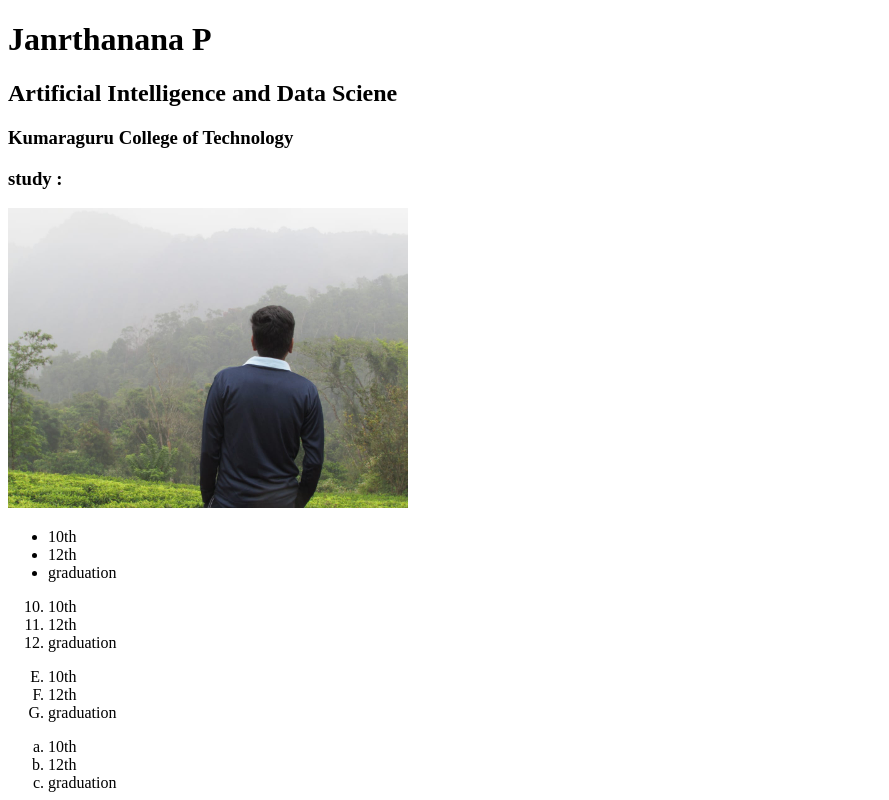
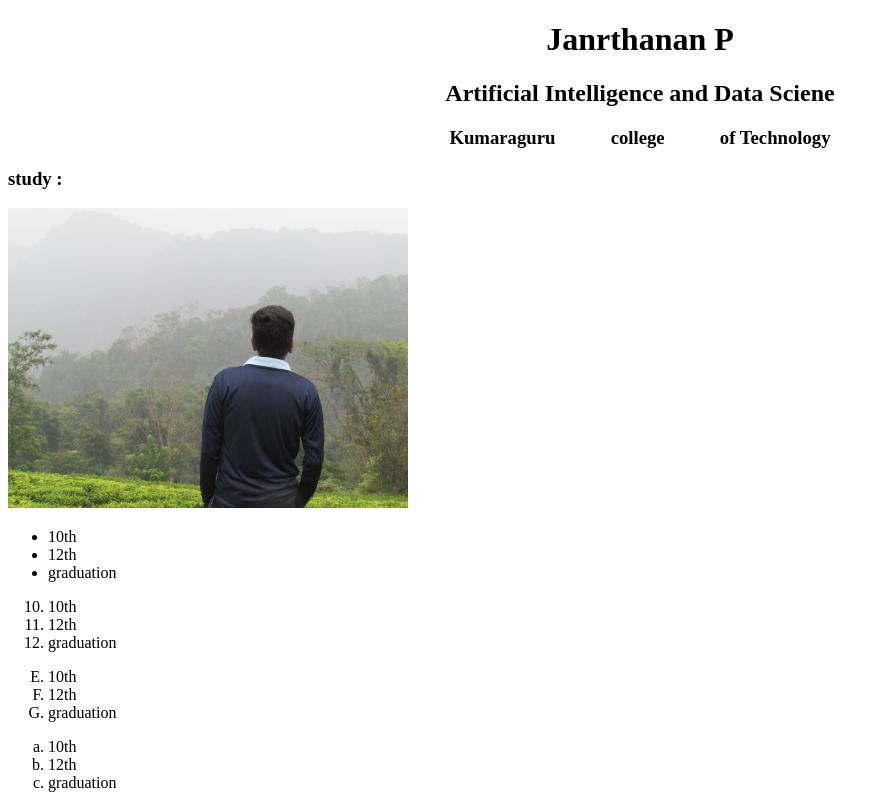
Before and after one commit to JanaPalani/web_project1, a plain HTML site: page index.html in a window 1280 px wide. Shown: the top 800 px of the page, without its empty margins (0-889 px from the left). Drawn offline with Linux system fonts and the light colour scheme.

Commit message:
added div tag

```diff
--- a/index.html
+++ b/index.html
@@ -1,27 +1,45 @@
 <!DOCTYPE html>
 <html lang="en">
 <head>
+    <style>
+        #info  {
+          text-align: center;
+        }
+
+        span{
+            padding: 4%;
+
+        }
+    </style>
+
     <meta charset="UTF-8">
     <meta http-equiv="X-UA-Compatible" content="IE=edge">
     <meta name="viewport" content="width=device-width, initial-scale=1.0">
-    <link rel = 'icon' href = "">
+    <!-- <link rel = 'stylesheet' href = "style.css"> -->
+    <link rel = "icon" type = "x-icon" href = "jana.jpeg">
 
     <title>Personal</title>
 </head>
 <body>
     <div id="dev">
-        <h1>Janrthanana P</h1>
+        <div id = "info">
+            <h1>Janrthanan P</h1>
 
             <h2> Artificial Intelligence and Data Sciene</h2>
-        <h3> Kumaraguru College of Technology</h3>
+            <h3> Kumaraguru <span>college</span> of Technology</h3>
+        </div>
+        <div>
             <h3> study :</h3>
-        <img src="jana.jpeg" height = '300' width = '400'>
+            <img src="jana.jpeg" height = "300" width = '400'>
+            <div>
                 <ul>
 
                     <li> 10th </li>
                     <li> 12th </li>
                     <li> graduation </li>
                 </ul>
+            </div>
+            <div>
                 <ol type = "1" start = 10>
                     <li> 10th </li>
                     <li> 12th </li>
@@ -52,7 +70,11 @@
                     <li> graduation </li>
 
                 </ol>
+            </div>
+        </div>
+        <div>
             <a href = "https://github.com/JanaPalani">github</a>
+        </div>
     </div>
 
 </body>
```
Lines whose indentation alone changed are shown as unchanged.
